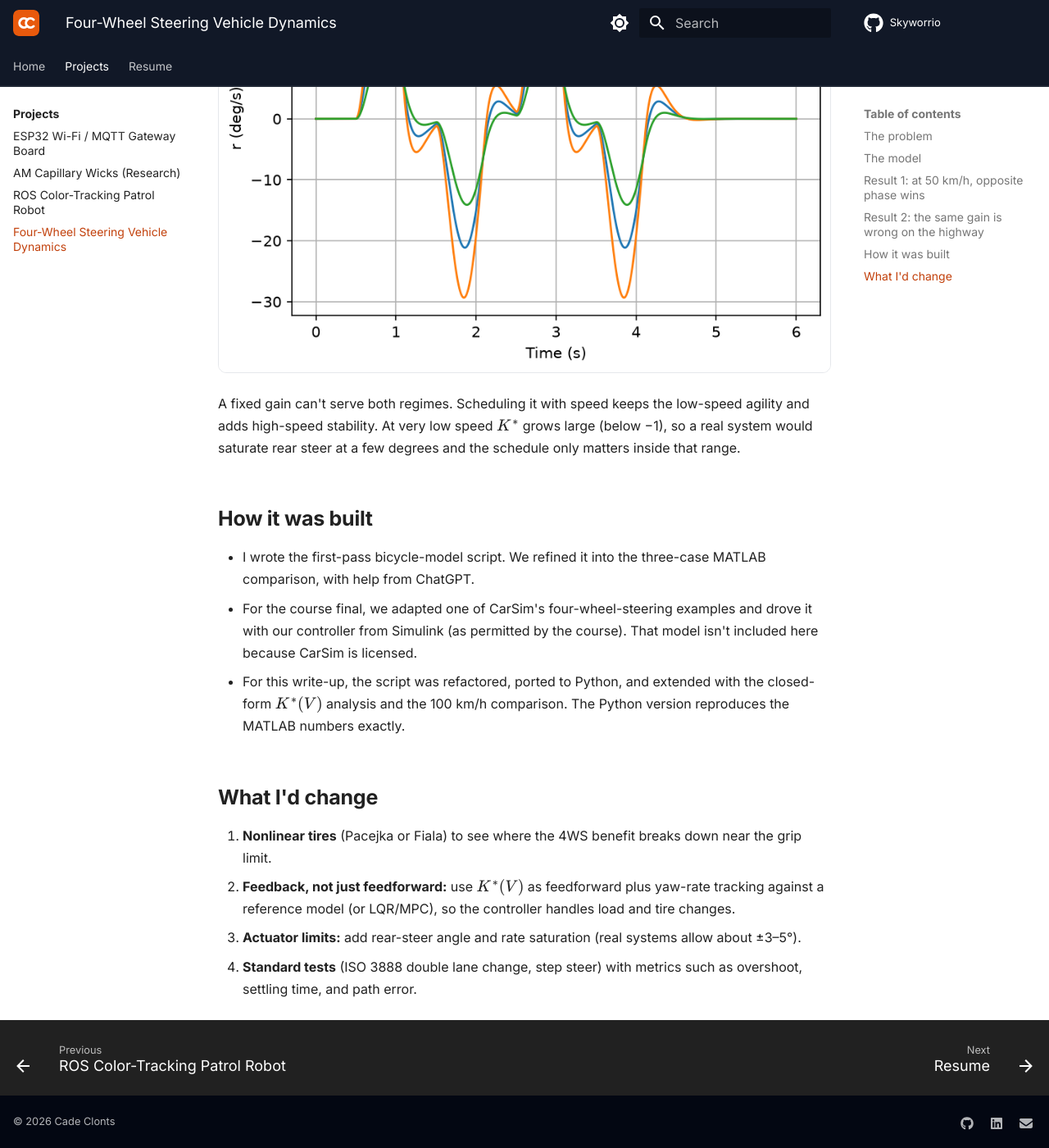
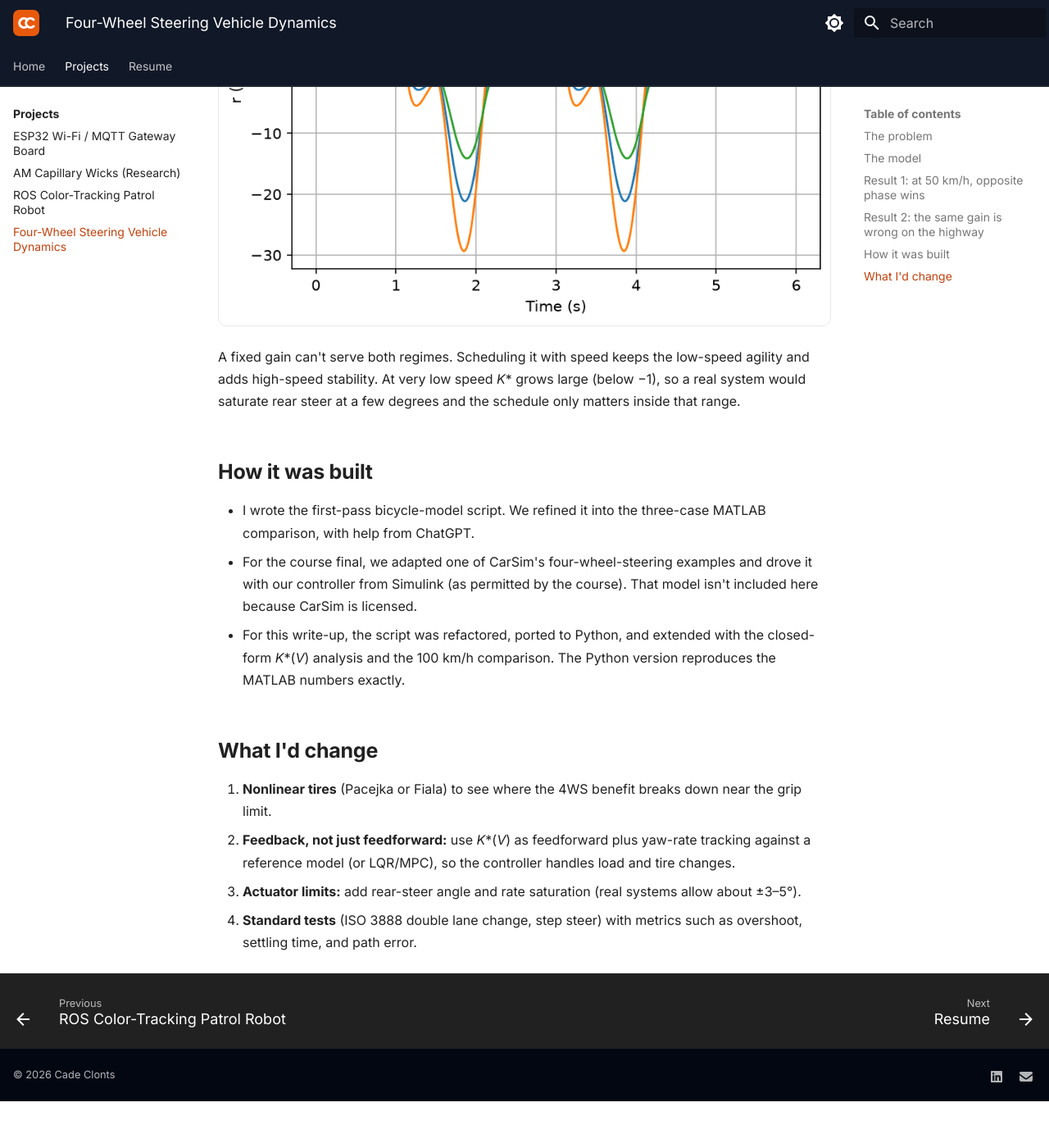
Before and after one commit to Skyworrio/Skyworrio.github.io, an MkDocs documentation site: the page built from docs/projects/4ws-vehicle-dynamics/index.md, in a window 1280 px wide and 1400 px high, scrolled down 6796 px. Shown: the whole window at 82% size. Built offline with MkDocs 1.6.1 and Material for MkDocs 9.7.7, drawn with Linux system fonts in a browser that asks for light colours; after the commit the page ends 8139 px from its top, so only the background shows below that; some of the changed text lies outside the part shown.

Commit message:
Remove Xendee/PC case cards, trim ROS tools, fix inline math spacing, hide repo link (#4)
- Drop the Microgrid (Xendee) write-up card and draft, and the under-desk PC case card
- Remove move_base/actionlib/AMCL/tf from the ROS tracking tools and card tags
- Replace inline MathJax with plain styled text so prose no longer gets
  oversized serif math and wide operator gaps; display equations unchanged
- Remove the header repository button (repo_url) and the footer GitHub icon


Claude-Session: https://claude.ai/code/session_01XZzrGctE4WB1uHaFG12uX8

Co-authored-by: Claude <noreply@anthropic.com>

```diff
--- a/docs/projects/4ws-vehicle-dynamics/index.md
+++ b/docs/projects/4ws-vehicle-dynamics/index.md
@@ -87,17 +87,17 @@ For this car, $K^* \approx -0.28$ at 50 km/h, which is almost exactly the $-0.3$
 
 </div>
 
-A fixed gain can't serve both regimes. Scheduling it with speed keeps the low-speed agility and adds high-speed stability. At very low speed $K^*$ grows large (below −1), so a real system would saturate rear steer at a few degrees and the schedule only matters inside that range.
+A fixed gain can't serve both regimes. Scheduling it with speed keeps the low-speed agility and adds high-speed stability. At very low speed *K*\* grows large (below −1), so a real system would saturate rear steer at a few degrees and the schedule only matters inside that range.
 
 ## How it was built
 
 - I wrote the first-pass bicycle-model script. We refined it into the three-case MATLAB comparison, with help from ChatGPT.
 - For the course final, we adapted one of CarSim's four-wheel-steering examples and drove it with our controller from Simulink (as permitted by the course). That model isn't included here because CarSim is licensed.
-- For this write-up, the script was refactored, ported to Python, and extended with the closed-form $K^*(V)$ analysis and the 100 km/h comparison. The Python version reproduces the MATLAB numbers exactly.
+- For this write-up, the script was refactored, ported to Python, and extended with the closed-form *K*\*(*V*) analysis and the 100 km/h comparison. The Python version reproduces the MATLAB numbers exactly.
 
 ## What I'd change
 
 1. **Nonlinear tires** (Pacejka or Fiala) to see where the 4WS benefit breaks down near the grip limit.
-2. **Feedback, not just feedforward:** use $K^*(V)$ as feedforward plus yaw-rate tracking against a reference model (or LQR/MPC), so the controller handles load and tire changes.
+2. **Feedback, not just feedforward:** use *K*\*(*V*) as feedforward plus yaw-rate tracking against a reference model (or LQR/MPC), so the controller handles load and tire changes.
 3. **Actuator limits:** add rear-steer angle and rate saturation (real systems allow about ±3–5°).
 4. **Standard tests** (ISO 3888 double lane change, step steer) with metrics such as overshoot, settling time, and path error.
--- a/docs/stylesheets/extra.css
+++ b/docs/stylesheets/extra.css
@@ -424,3 +424,5 @@
 /* Let the meta table span the full card (Material wraps tables in inline-block scrollers) */
 .project-meta .md-typeset__scrollwrap { margin: 0; }
 .project-meta .md-typeset__table { display: block; width: 100%; padding: 0; margin: 0; }
+
+.nowrap { white-space: nowrap; }
--- a/mkdocs.yml
+++ b/mkdocs.yml
@@ -1,9 +1,6 @@
 site_name: Cade Clonts
 site_description: Cade Clonts — electrical engineer working in embedded hardware, power electronics, and controls. Engineering project portfolio.
 site_url: https://skyworrio.github.io
-repo_url: https://github.com/Skyworrio
-repo_name: Skyworrio
-edit_uri: ""
 
 theme:
   name: material
@@ -27,8 +24,6 @@ theme:
       toggle:
         icon: material/brightness-4
         name: Switch to light mode
-  icon:
-    repo: fontawesome/brands/github
   features:
     - navigation.instant
     - navigation.instant.progress
@@ -90,9 +85,6 @@ copyright: "&copy; 2026 Cade Clonts"
 extra:
   generator: false
   social:
-    - icon: fontawesome/brands/github
-      link: https://github.com/Skyworrio
-      name: GitHub
     - icon: fontawesome/brands/linkedin
       link: https://www.linkedin.com/in/cadeclonts
       name: LinkedIn
@@ -110,5 +102,4 @@ nav:
       - Four-Wheel Steering Vehicle Dynamics: projects/4ws-vehicle-dynamics/index.md
       # When a draft is ready: rename projects/<name>_draft.md -> projects/<name>.md and add it here, e.g.
       # - Industry Capstone: projects/capstone.md
-      # - Microgrid Design (Xendee): projects/microgrid.md
   - Resume: resume.md
```
Also changed, not shown: other parts of docs/projects/4ws-vehicle-dynamics/index.md (+9 -9 lines), docs/projects/capillary-wicks/index.md (+4 -4 lines), docs/projects/index.md (+1 -12 lines), docs/projects/microgrid_draft.md (deleted, +0 -39 lines), docs/projects/ros-tracking/index.md (+1 -1 lines).
